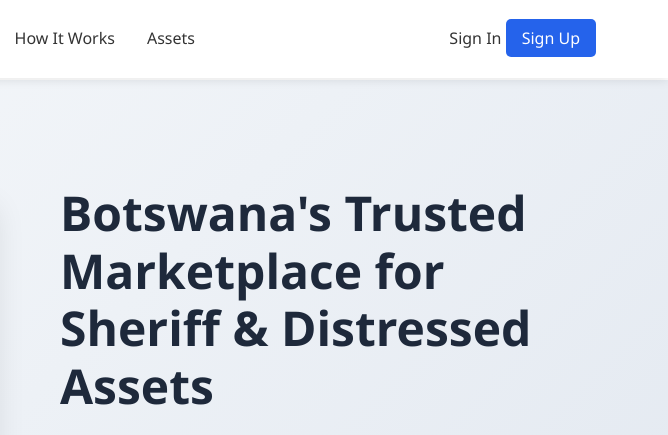
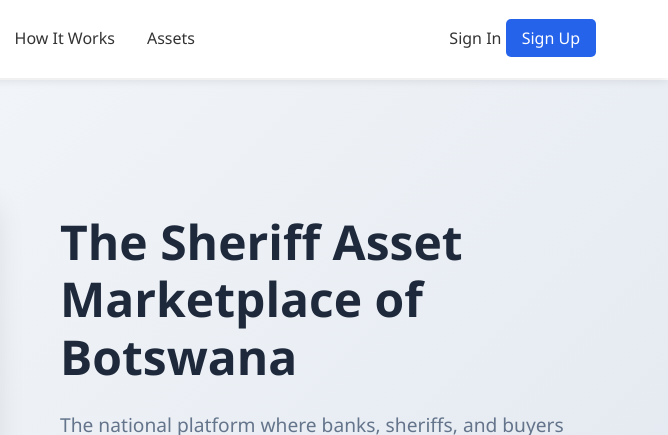
Before and after one commit to auprolis-code/Auprolis-Final, a plain HTML site: page index.html in a window 1280 px wide. Shown: the top 435 px of the page, 612-1280 px from the left. Drawn offline with Linux system fonts and the light colour scheme.

Commit message:
Revert heading to original while keeping new description

```diff
--- a/index.html
+++ b/index.html
@@ -38,7 +38,7 @@
                 <img src="assets/images/Delta.png" alt="Auprolis - The Sheriff Asset Marketplace of Botswana">
             </div>
             <div class="hero-text">
-                <h1>Botswana's Trusted Marketplace for Sheriff & Distressed Assets</h1>
+                <h1>The Sheriff Asset Marketplace of Botswana</h1>
                 <p>The national platform where banks, sheriffs, and buyers securely list, reserve, and acquire distressed properties — all in one verified system.</p>
                 <div class="hero-buttons">
                     <a href="assets-list.html" class="btn btn-primary">Browse Properties</a>
```
